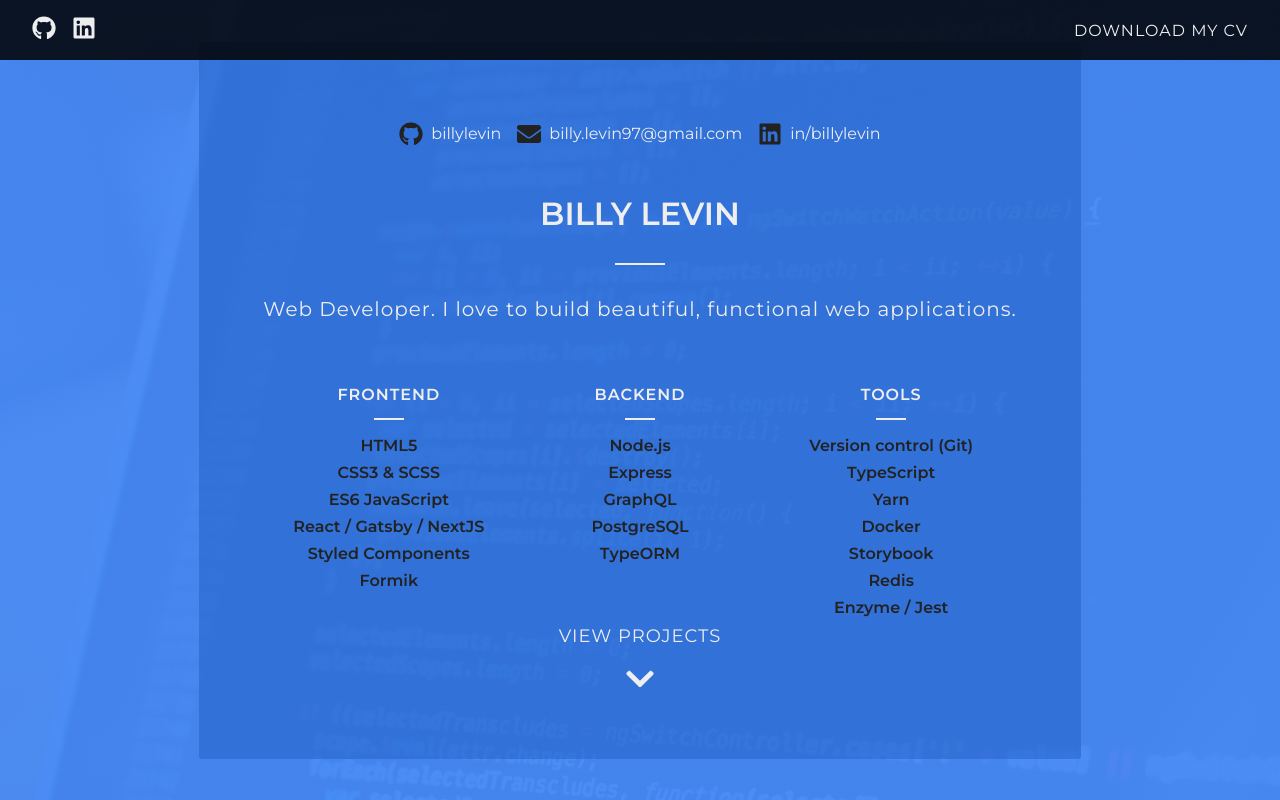
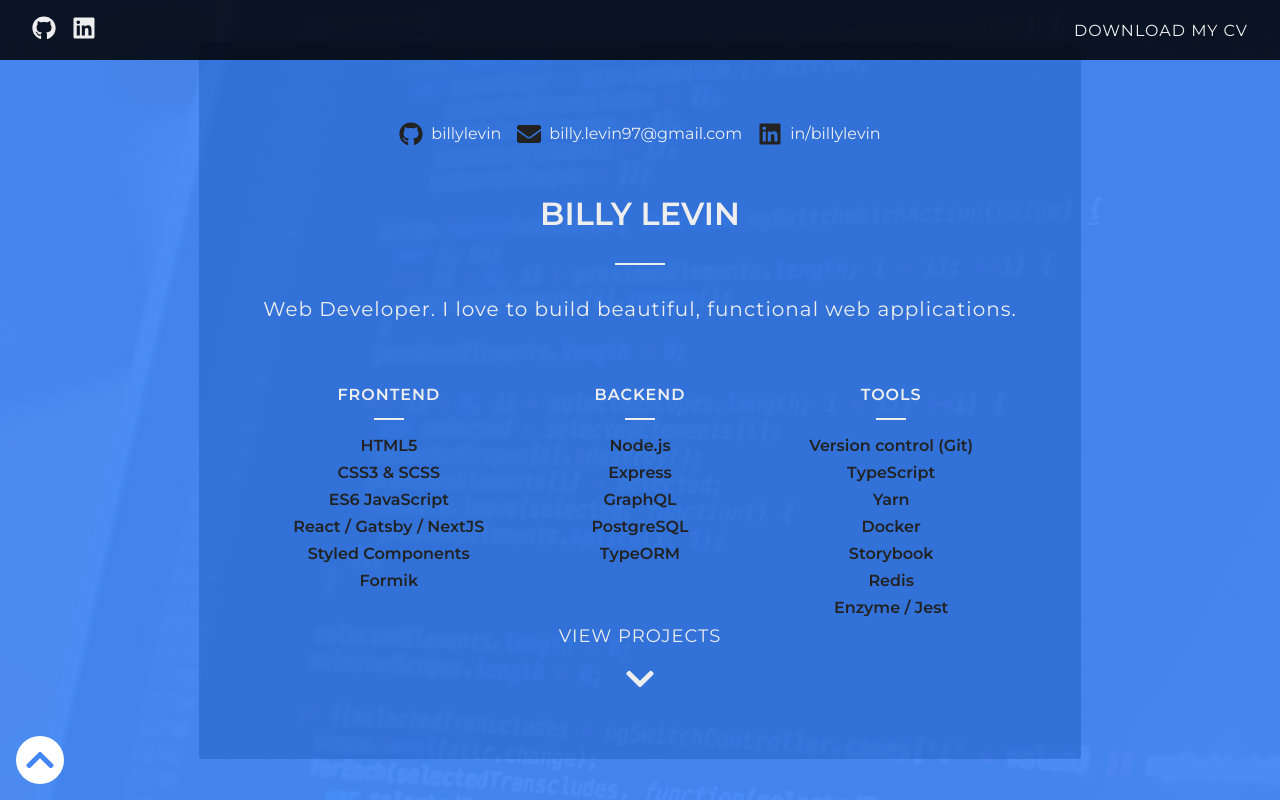
Before and after one commit to BillyLevin/billylevin, a React (Create React App) app: page / in a window 1280 px wide. Shown: the top 800 px of the page. Built offline with nearby package versions, Linux system fonts and the light colour scheme.

Commit message:
add button to go back to top

```diff
--- /dev/null
+++ b/src/components/BackToTop.tsx
@@ -0,0 +1,52 @@
+import * as React from 'react';
+import { FaChevronUp } from 'react-icons/fa';
+import styled from 'styled-components';
+import { theme } from '../theme';
+import { hexToRgb } from '../utils/hexToRgb';
+
+const darkRgb = hexToRgb(theme.colors.dark[0]);
+
+const Button = styled.button`
+  position: fixed;
+  bottom: 1.6rem;
+  left: 1.6rem;
+  width: 4.8rem;
+  height: 4.8rem;
+  outline: 0;
+  border: 0;
+  border-radius: 2.4rem;
+  background-color: white;
+  padding: 0.8rem;
+  cursor: pointer;
+  transition: all 0.3s;
+
+  &:active,
+  &:focus,
+  &:hover {
+    box-shadow: ${props => `0 0 1rem rgba(${darkRgb!.r}, ${darkRgb!.b}, ${darkRgb!.g}, 0.3)`};
+  }
+
+  svg {
+    width: 100%;
+    height: 100%;
+    color: ${props => props.theme.colors.primary[0]};
+  }
+`;
+
+const BackToTop: React.FC = () => {
+  return (
+    <Button
+      onClick={() =>
+        window.scrollTo({
+          left: 0,
+          top: 0,
+          behavior: 'smooth',
+        })
+      }
+    >
+      <FaChevronUp />
+    </Button>
+  );
+};
+
+export default BackToTop;
--- a/src/pages/homepage.tsx
+++ b/src/pages/homepage.tsx
@@ -1,5 +1,6 @@
 import * as React from 'react';
 import { useRef } from 'react';
+import BackToTop from '../components/BackToTop';
 import Footer from '../components/Footer';
 import Header from '../components/Header';
 import Hero from '../components/Hero';
@@ -9,6 +10,7 @@ const Homepage: React.FC = () => {
   const projectsRef = useRef(null);
   return (
     <>
+      <BackToTop />
       <Header />
       <Hero projectsRef={projectsRef} />
       <Projects projectsRef={projectsRef} />
```
